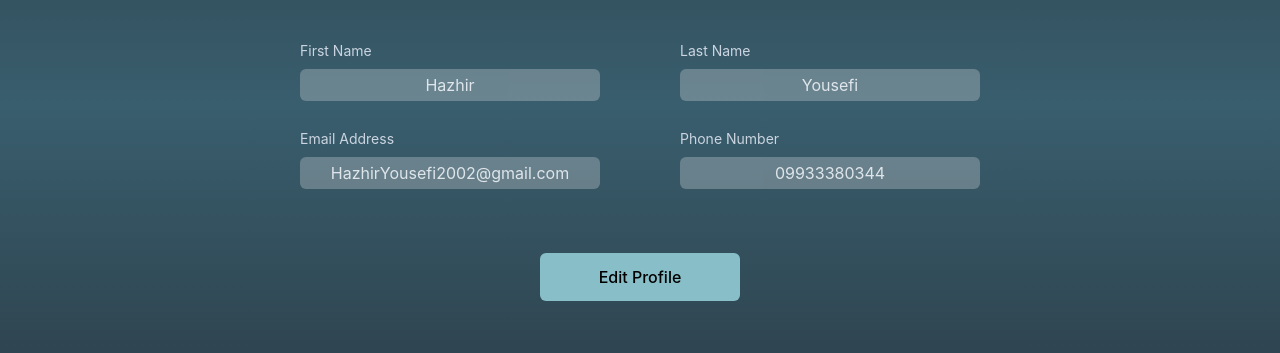
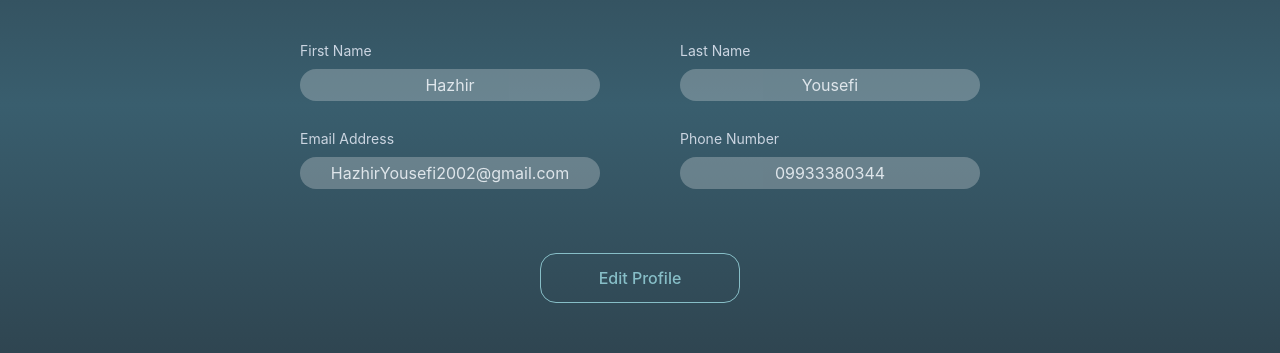
Before and after one commit to shichiii/Front-end, a React (Create React App) app in the folder shichi/: page /profile/1 in a window 1280 px wide. Shown: the part 295-648 px from the top of the page. Built offline with nearby package versions, Linux system fonts and the light colour scheme.

Commit message:
more ui changes on the buttom and the inputs of the profile page

```diff
--- a/shichi/src/Components/for_push/Profile/Input.js
+++ b/shichi/src/Components/for_push/Profile/Input.js
@@ -22,7 +22,7 @@ function Input({
         onChange={(e) => setValue(e.target.value)}
         type={type}
         name={name}
-        className={`flex p-1 w-full rounded-md ${
+        className={`flex p-1 w-full rounded-2xl ${
           disabled ? "text-slate-100" : "text-black"
         } outline-none px-3 text-center opacity-90 focus:opacity-100`}
         placeholder={placeholder}
--- a/shichi/src/page/ProfilePage.js
+++ b/shichi/src/page/ProfilePage.js
@@ -46,7 +46,11 @@ function ProfilePage() {
           />
         </div>
         <button
-          className="bg-pallate-Dark_Sky_Blue text-black rounded-md font-medium w-[200px] px-6 py-3 mt-16 mx-auto"
+          className={`${
+            !isDisabled
+              ? "bg-pallate-Dark_Sky_Blue text-black"
+              : "text-pallate-Dark_Sky_Blue border-pallate-Dark_Sky_Blue border hover:text-black hover:bg-pallate-Dark_Sky_Blue"
+          } rounded-2xl font-medium w-[200px] px-6 py-3 mt-16 mx-auto transition-all duration-300`}
           onClick={() => setIsDisabled(!isDisabled)}
         >
           {isDisabled ? "Edit Profile" : "Save Changes"}
```
